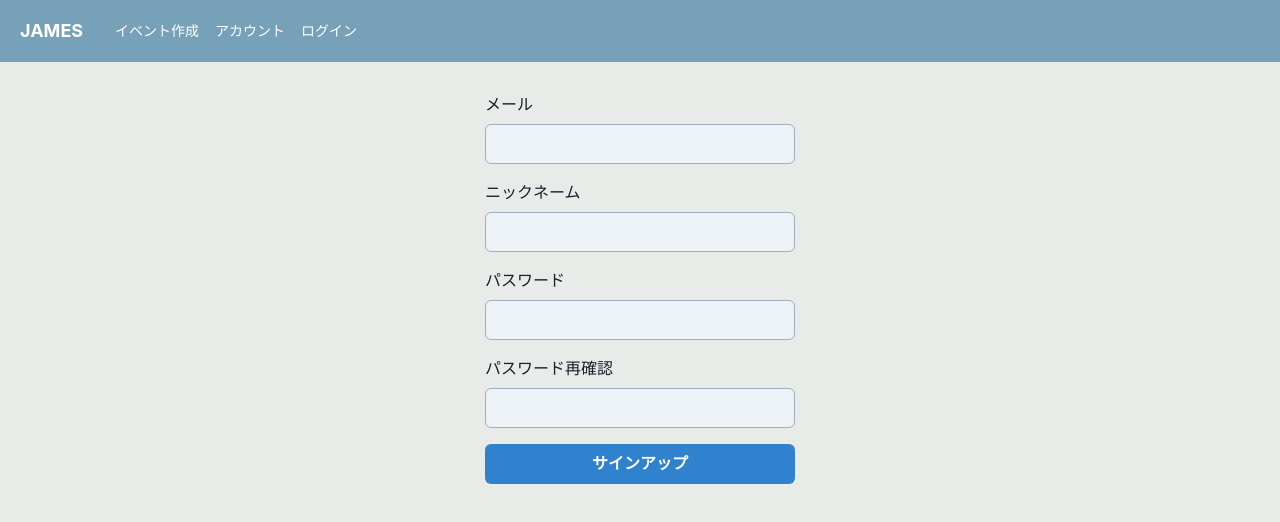
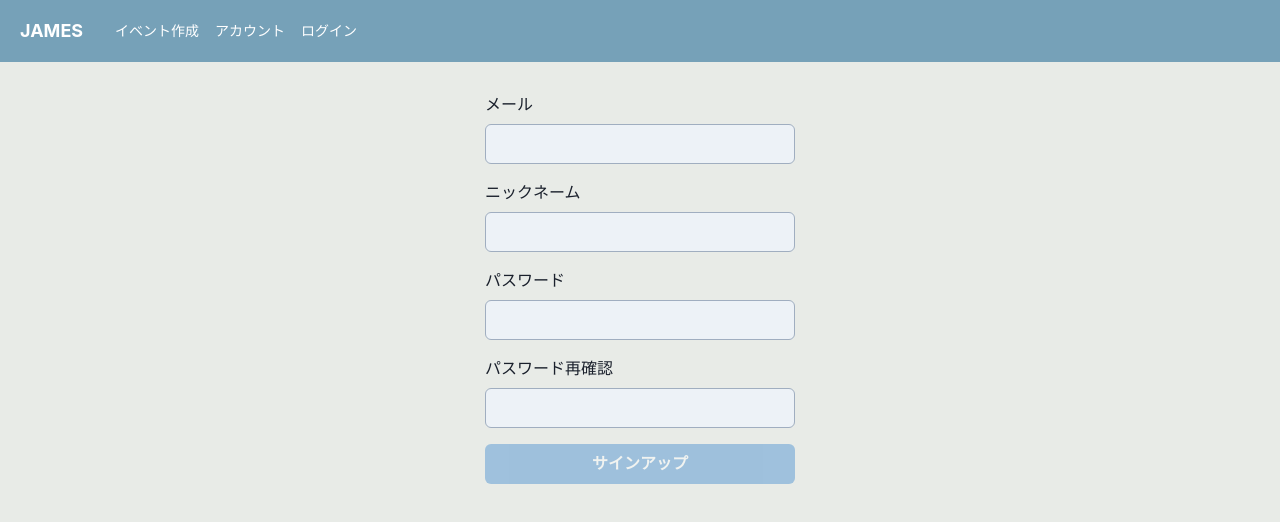
Before and after one commit to masa335/event-app-james, a React (Create React App) app in the folder frontend/: page /signup in a window 1280 px wide. Shown: the top 522 px of the page. Built offline with nearby package versions, Linux system fonts and the light colour scheme.

Commit message:
update ボタンに非活性処理とローディングを追加

```diff
--- a/frontend/src/components/pages/Signup.tsx
+++ b/frontend/src/components/pages/Signup.tsx
@@ -7,13 +7,13 @@ import { useRef } from "react";
 
 export const Signup: VFC = memo(() => {
   const { signup, loading } = useSignup();
-  const { register, handleSubmit, watch, formState: { errors } } = useForm({ mode: "all" });
+  const { register, handleSubmit, watch, formState, formState: { errors } } = useForm({ mode: "all" });
 
   const password = useRef({});
   password.current = watch("password", "");
 
   const onSubmit = (params: SignupParams) => {
-    params.confirm_success_url = "http://192.168.10.2:3000/"
+    params.confirm_success_url = "http://192.168.10.2:3000/";
     signup(params);
   };
 
@@ -70,7 +70,7 @@ export const Signup: VFC = memo(() => {
                 {errors.password_confirmation && errors.password_confirmation.message}
               </FormErrorMessage>
             </FormControl>
-            <Button type="submit" colorScheme="blue">サインアップ</Button>
+            <Button type="submit" colorScheme="blue" disabled={!formState.isValid || loading} isLoading={loading}>サインアップ</Button>
           </Stack>
       </Center>
     </form>
```
